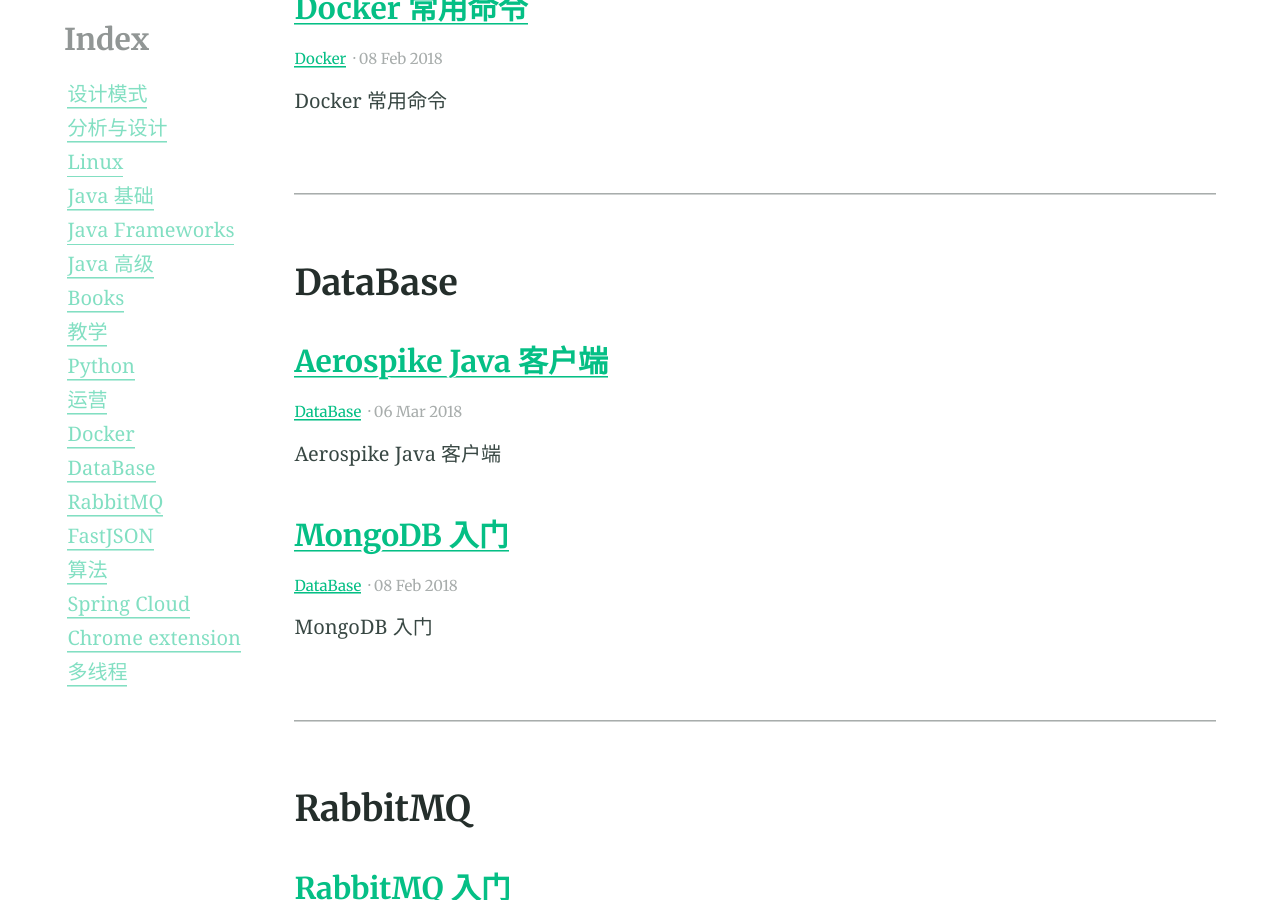
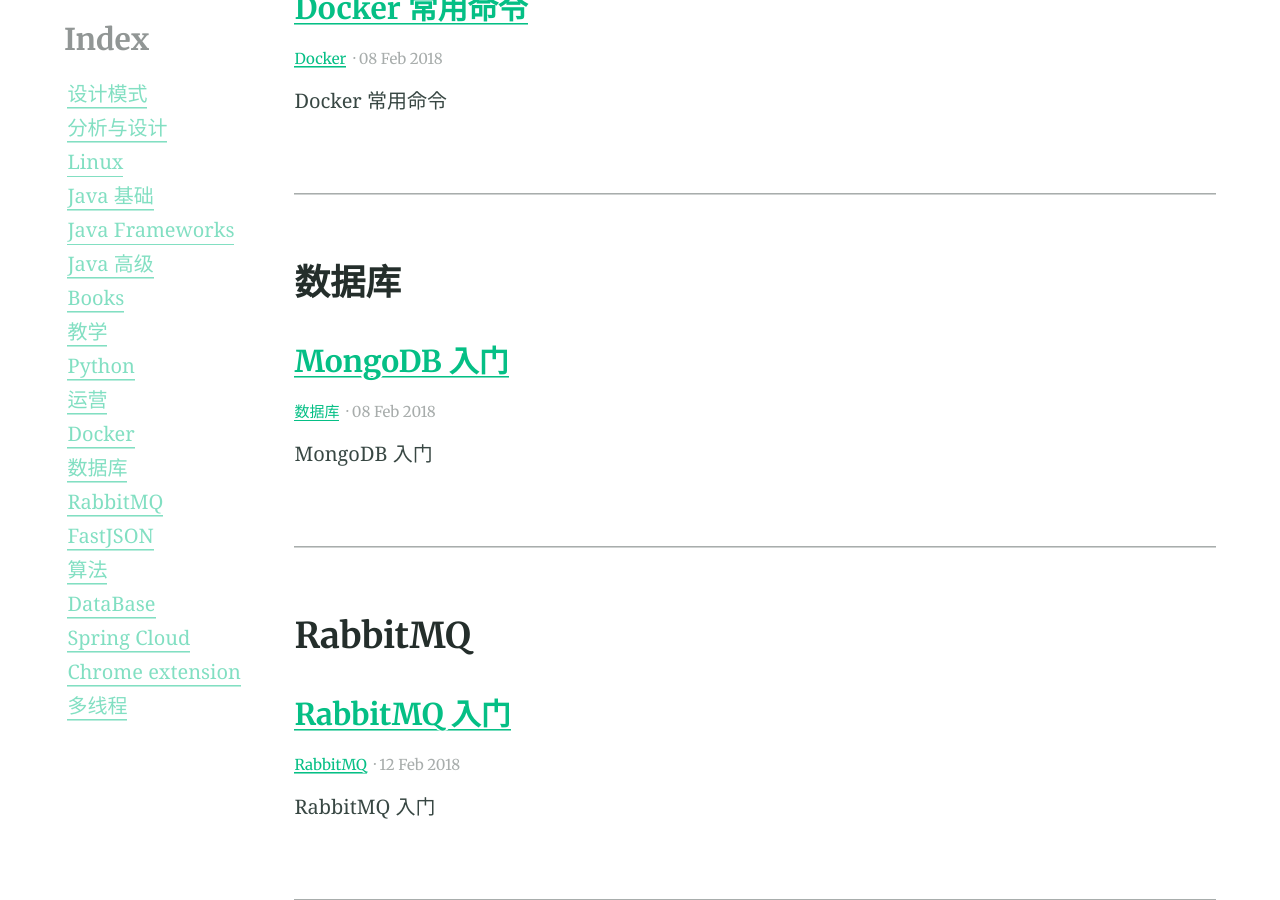
Before and after one commit to wudixm/wudixm.github.io, a Jekyll site: the page built from categories.md, in a window 1280 px wide and 900 px high, scrolled down 10266 px. Built offline with Jekyll 4.4.1, drawn with Linux system fonts in a browser that asks for light colours; some of the changed text lies outside the part shown.

Commit message:
rename Mongdb to Mongodb

```diff
--- a/_posts/2018-02-08-Mongdb.md
+++ b/_posts/2018-02-08-Mongodb.md
@@ -2,7 +2,7 @@
 title: MongoDB 入门
 excerpt: |
   MongoDB 入门
-category: DataBase
+category: 数据库
 feature_image: "https://picsum.photos/2560/600?image=872"
 ---
 ### MongoDB 基础
```
